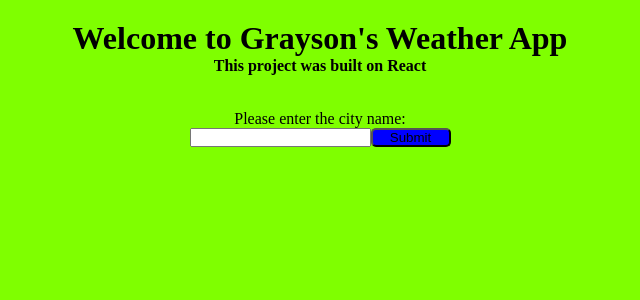
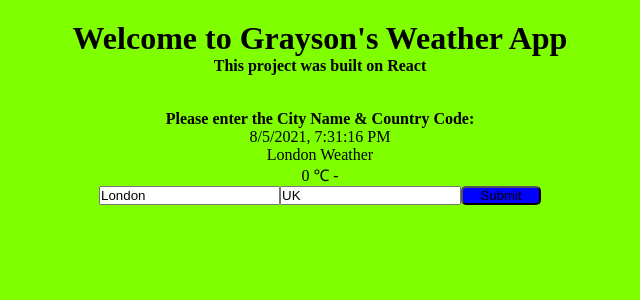
Before and after one commit to GrayGillis/weather-app-react, a React (Create React App) app: page / in a window 1280 px wide. Shown: the top 300 px of the page, without its empty margins (320-960 px from the left). Built offline with nearby package versions, Linux system fonts and the light colour scheme.

Commit message:
need to fix api call

```diff
--- a/package.json
+++ b/package.json
@@ -6,6 +6,7 @@
     "@testing-library/jest-dom": "^5.14.1",
     "@testing-library/react": "^11.2.7",
     "@testing-library/user-event": "^12.8.3",
+    "axios": "^0.21.1",
     "react": "^17.0.2",
     "react-dom": "^17.0.2",
     "react-scripts": "4.0.3",
--- a/public/index.html
+++ b/public/index.html
@@ -24,7 +24,7 @@
       work correctly both with client-side routing and a non-root public URL.
       Learn how to configure a non-root public URL by running `npm run build`.
     -->
-    <title>React Weather App</title>
+    <title>Grayson's React Weather App</title>
   </head>
   <body>
     <noscript>You need to enable JavaScript to run this app.</noscript>
--- a/src/App.css
+++ b/src/App.css
@@ -16,6 +16,18 @@
   padding-bottom: 35px;
 }
 
+.header p {
+  font-weight: 600;
+}
+
 .app {
   color: black;
 }
+
+.location-form {
+  padding: 50px;
+}
+
+.weather-form {
+  padding: 50px;
+}
--- a/src/App.js
+++ b/src/App.js
@@ -1,4 +1,4 @@
-import React, {useState, useEffect} from 'react'
+import React, { useState } from 'react'
 import './App.css';
 import Header from './Header';
 
@@ -7,30 +7,61 @@
   url: 'api.openweathermap.org/data/2.5/'
 }
 
-const getWeatherInfo = async () => {
-  const response = await fetch(api.url);
-  const data = await response.json();
-  console.log(data);
-  return data;
+function App() {
+  const [temperature, setTemperature] = useState('');
+  const [city, setCity] = useState('London');
+  const [country, setCountry] = useState('UK');
+  const [desc, setDesc] = useState('');
+
+  // this needs work
+  const getWeatherInfo = async (city, country) => {
+  const response = await fetch(api.url + 'weather?q=' + city + ',' + country + '&APPID=' + api.key);
+  const dataResult = await response.json();
+  console.log(dataResult);
+
+  // Kelvin to Fahrenheit
+  // setTemperature((response.data.main.temp - 273.15) * 1.8 + 32);
+
+  // Kelvin to Celsius
+  setTemperature(response.data.main.temp - 273.15);
+  setDesc(response.dataResult.weather[0].main);
+
+  return dataResult;
 }
-
-function App() {
-
-  const [cityWeather, setCityWeather] = useState([]);
-
-  useEffect(() => {
-
-  }, [])
 
   return (
     <form className="the-form">
       <Header/>
+      <div className="main-div">
+        {new Date().toLocaleString()}<br />
+        {city} Weather <br />
+        {Math.round(temperature * 100) / 100} ℃ - {desc} <br />
+      </div>
       <div className="app">
-        <input type="text" name="weather" id="weather-text"/>
-        <button className="btn" onClick={getWeatherInfo}>Submit</button>
+        <input type="text" value={city} onChange={(e) => setCity(e.target.value)}/>
+        <input type="text" value={country} onChange={(e) => setCountry(e.target.value)} />
+        <button className="btn" onClick={() => { getWeatherInfo(city, country) }}>Submit</button>
       </div>
     </form>
   );
 }
 
 export default App;
+
+//  axios({
+//       method: "GET",
+//       url: `http://api.openweathermap.org/data/2.5/weather?q=${city},${country}&APPID=180941f68139fba12f166dc35d9b688b`,
+//     })
+//       .then((response) => {
+//         console.log(response.data.main.temp);
+//         // Kelvin to Fahrenheit
+//         // setTemperature((response.data.main.temp - 273.15) * 1.8 + 32);
+
+//         // Kelvin to Celsius
+//         setTemperature(response.data.main.temp - 273.15);
+//         // console.log(response.data);
+//         setDesc(response.data.weather[0].main);
+//       })
+//       .catch((error) => {
+//         console.log(error);
+//       });
--- a/src/Header.js
+++ b/src/Header.js
@@ -5,7 +5,7 @@
         <div className="header">
             <h1>Welcome to Grayson's Weather App</h1>
             <h4>This project was built on React</h4>
-            <p>Please enter the city name:</p>
+            <p>Please enter the City Name & Country Code:</p>
         </div>
     )
 }
```
Also changed, not shown: 1 other file (tests, documents, lock files or other folders).
